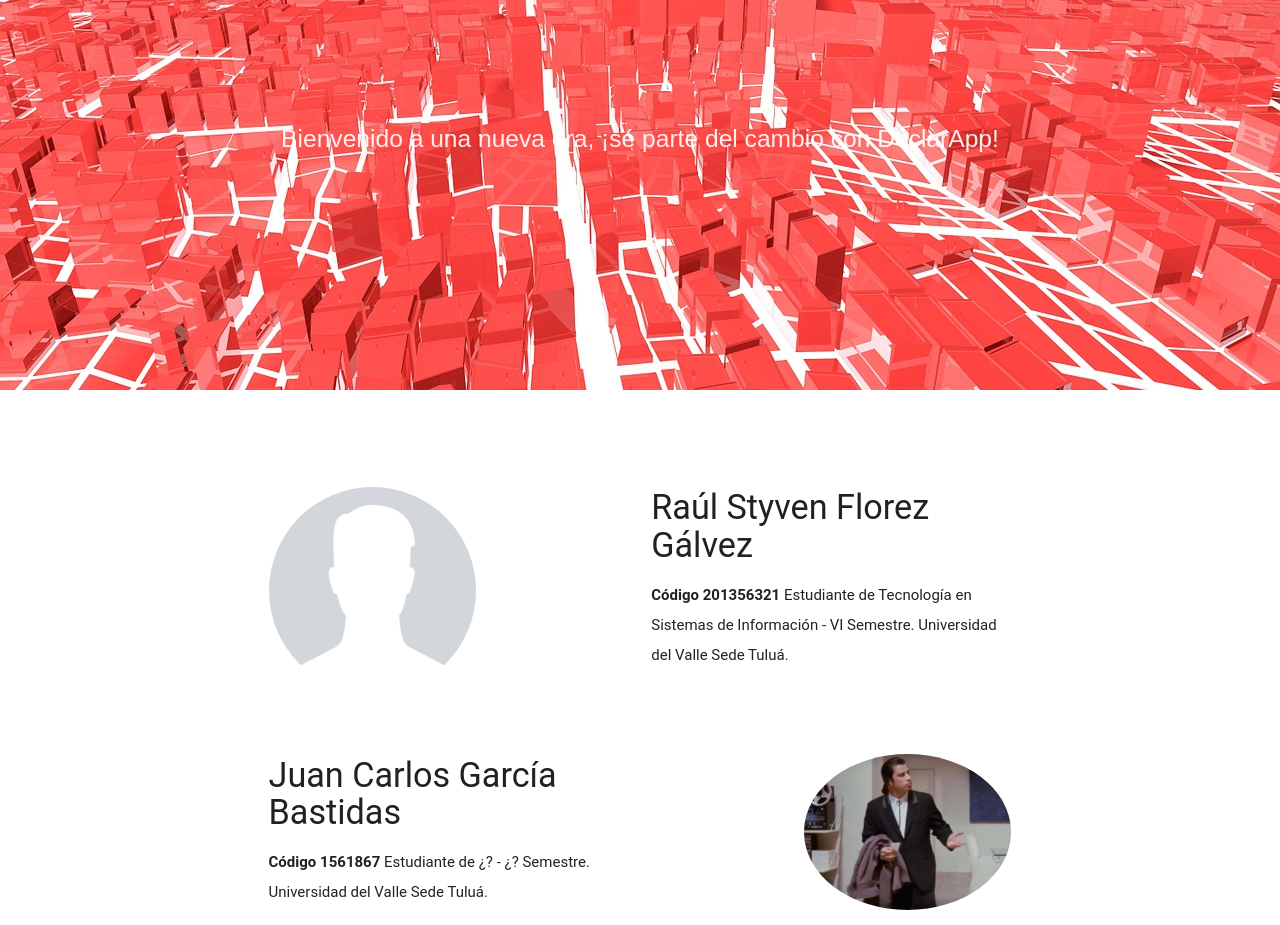
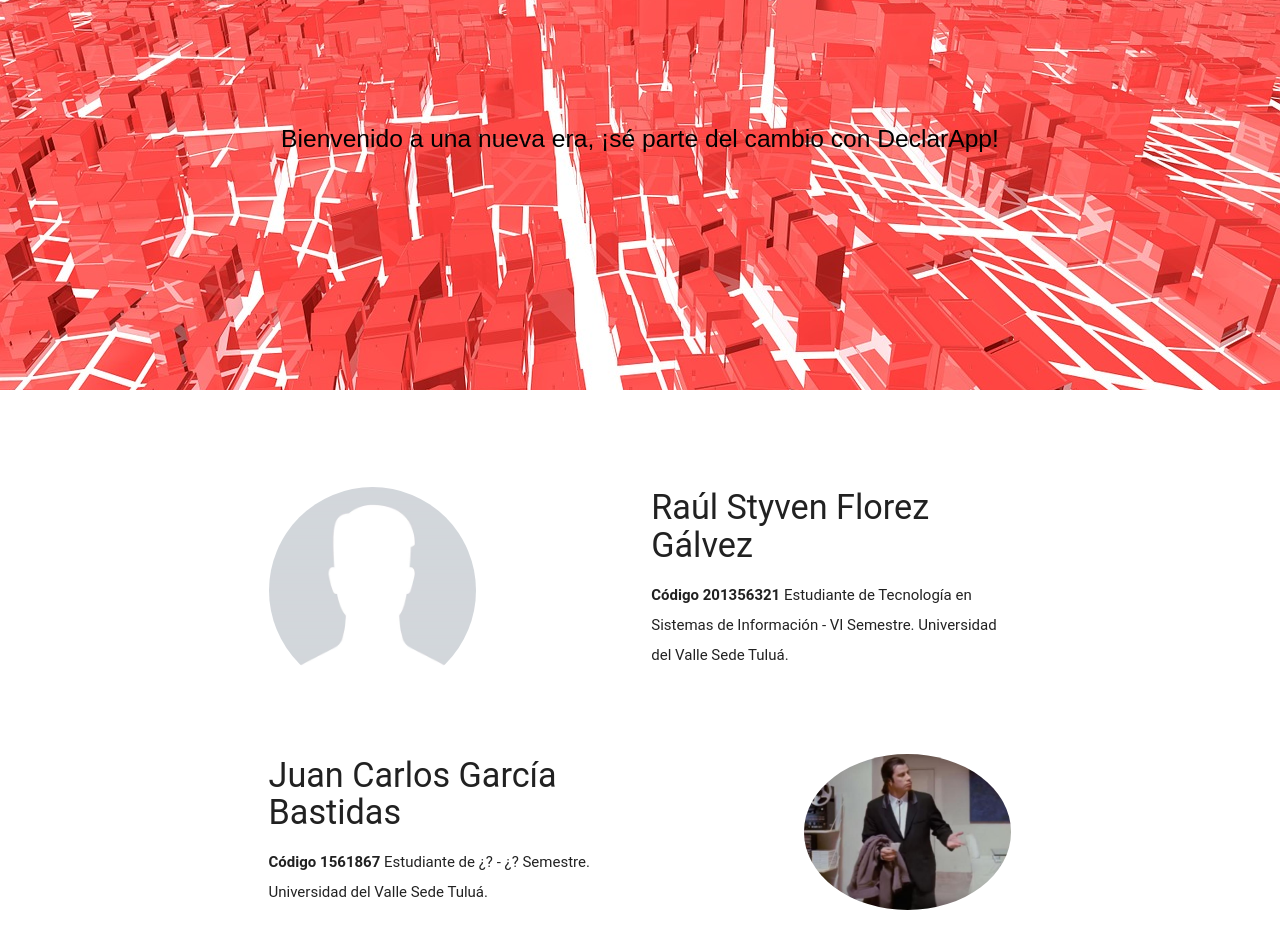
Before and after one commit to stipelson/multimedia, a plain HTML site: page index.html in a window 1280 px wide. Shown: the part 980-1905 px from the top of the page. Drawn offline with nearby package versions, Linux system fonts and the light colour scheme; a web font is replaced by a local one.

Commit message:
Update index.html

```diff
--- a/index.html
+++ b/index.html
@@ -61,7 +61,7 @@
     <div class="section no-pad-bot">
       <div class="container">
         <div class="row center">
-          <h5 class="header col s12">Bienvenido a una nueva era, ¡sé parte del cambio con DeclarApp!</h5>
+          <h5 class="header col s12"><div class="black-text">Bienvenido a una nueva era, ¡sé parte del cambio con DeclarApp!</div></h5>
         </div>
       </div>
     </div>
```
